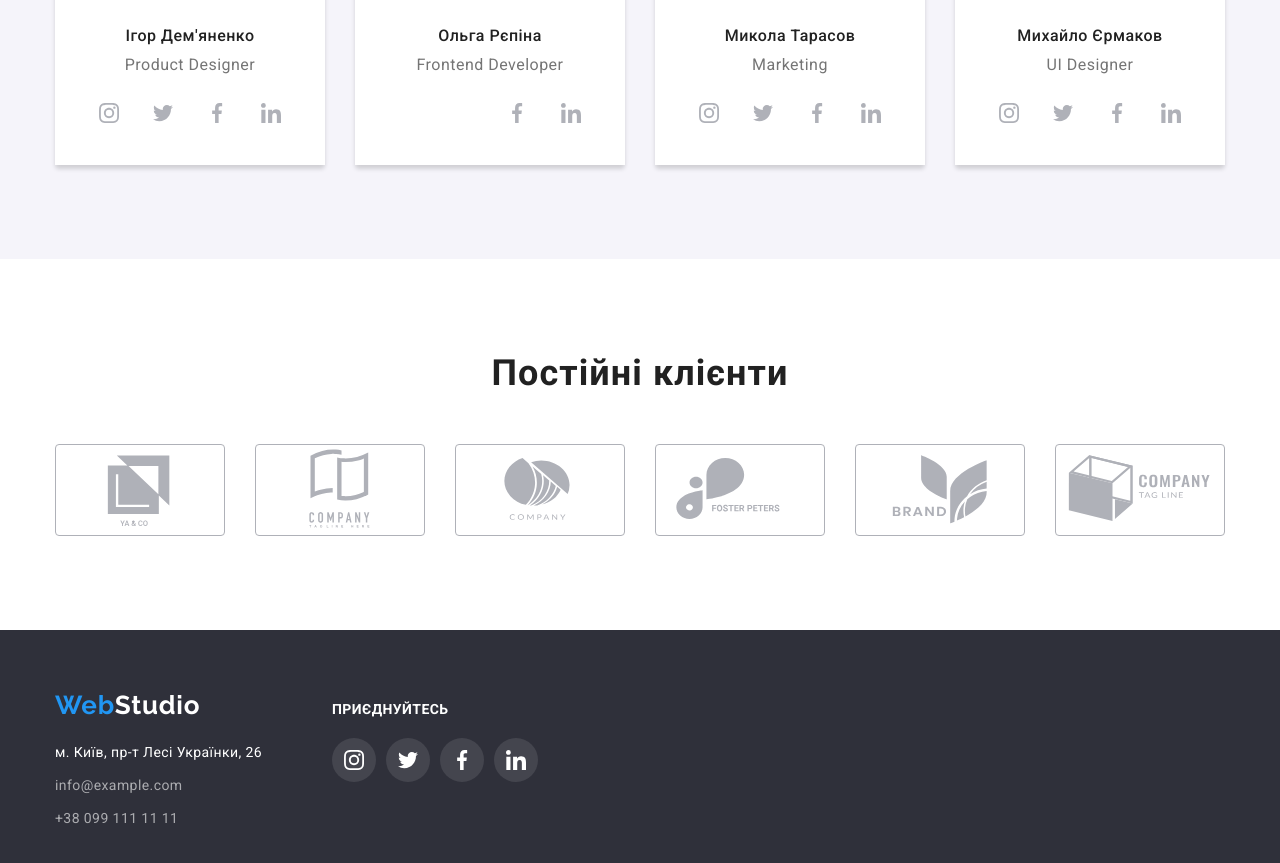
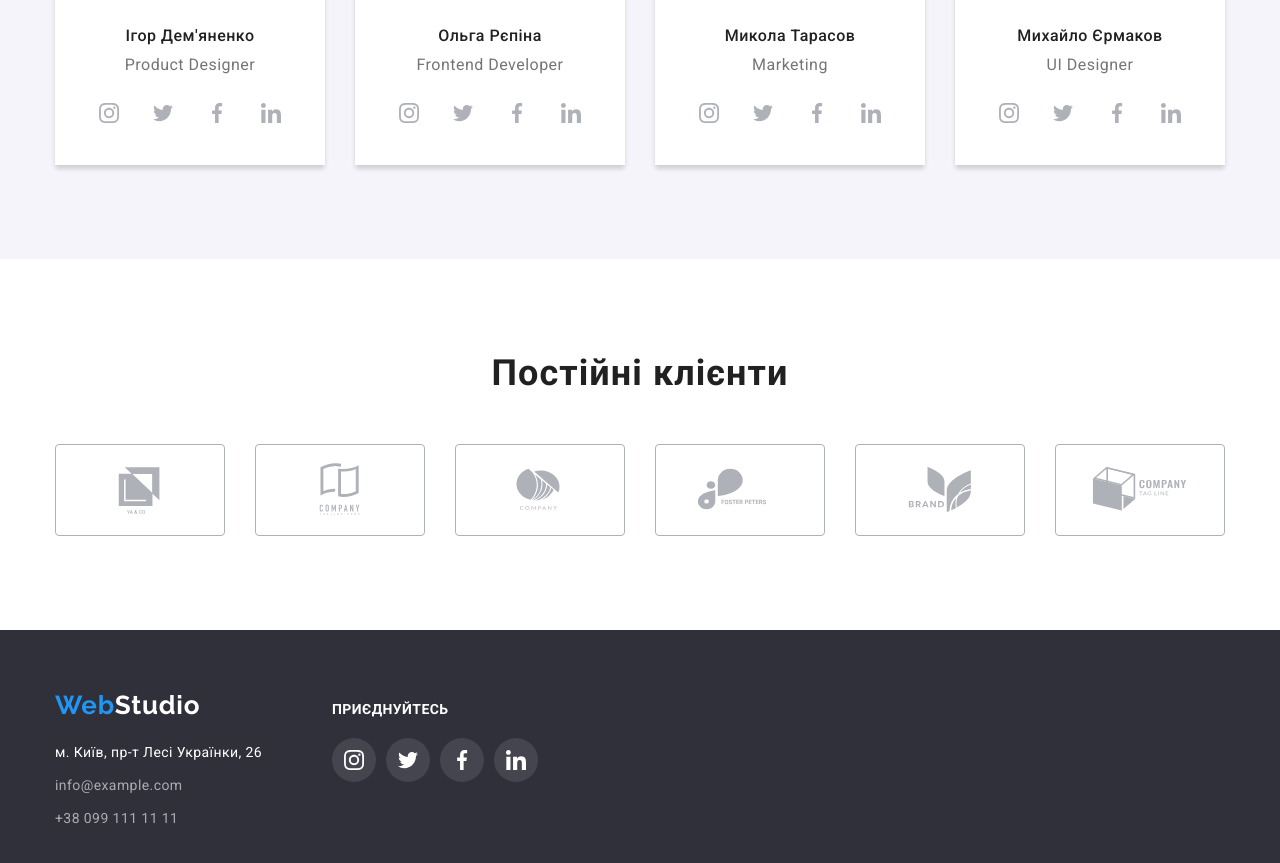
Before and after one commit to MaksimDar/goit-markup-hw-02, a plain HTML site: page index.html in a window 1280 px wide. Shown: the part 2045-2908 px from the top of the page. Drawn offline with nearby package versions, Linux system fonts and the light colour scheme.

Commit message:
доопрацював

```diff
--- a/css/styles.css
+++ b/css/styles.css
@@ -434,7 +434,7 @@ img {
     height: 92px;
 }
 
-.clients-icon {
+.clients-link {
     display: flex;
     border: 1px solid #AFB1B8;
     border-radius: 4px;
@@ -448,10 +448,15 @@ img {
    fill: #AFB1B8;
 }
 
+.clients-link:hover,
+.clients-link:focus {
+    border: 1px solid #2196F3;
+    border-radius: 4px;
+}
+
 .clients-link:hover .clients-icon,
 .clients-link:focus .clients-icon{
    fill: var(--blue-color) ;
-   border-color: var(--blue-color);
 }
 
 
--- a/index.html
+++ b/index.html
@@ -183,14 +183,14 @@
                                 <li class="team-soc-item">
                                     <a href="" class="team-soc-link link">
                                         <svg class="team-soc-icon" width="20" height="20">
-                                            <use href="./img/#icon-instagram"></use>
+                                            <use href="./img/icons.svg#icon-instagram"></use>
                                         </svg>
                                     </a>
                                 </li>
                                 <li class="team-soc-item">
                                     <a href="" class="team-soc-link link">
                                         <svg class="team-soc-icon" width="20" height="20">
-                                            <use href="./img/#icon-twitter"></use>
+                                            <use href="./img/icons.svg#icon-twitter"></use>
                                         </svg>
                                     </a>
                                 </li>
@@ -292,6 +292,7 @@
         </section>
 
         <section class="clients section">
+            <div class="container">
                 <h2 class="clients-title">Постійні клієнти</h2>
                 <ul class="clients-partners">
                     <li class="clients-item">
@@ -311,7 +312,7 @@
                         </a>
 
                     </li>
-                <li class="clients-item" >
+                    <li class="clients-item">
                         <a href="" class="clients-link link">
                             <svg class="clients-icon" width="106px" height="60px">
                                 <use href="./img/icons.svg#icon-Logo3"></use>
@@ -344,6 +345,7 @@
 
                     </li>
                 </ul>
+            </div>
         </section>
 
     </main>
```
Lines whose indentation alone changed are shown as unchanged.
